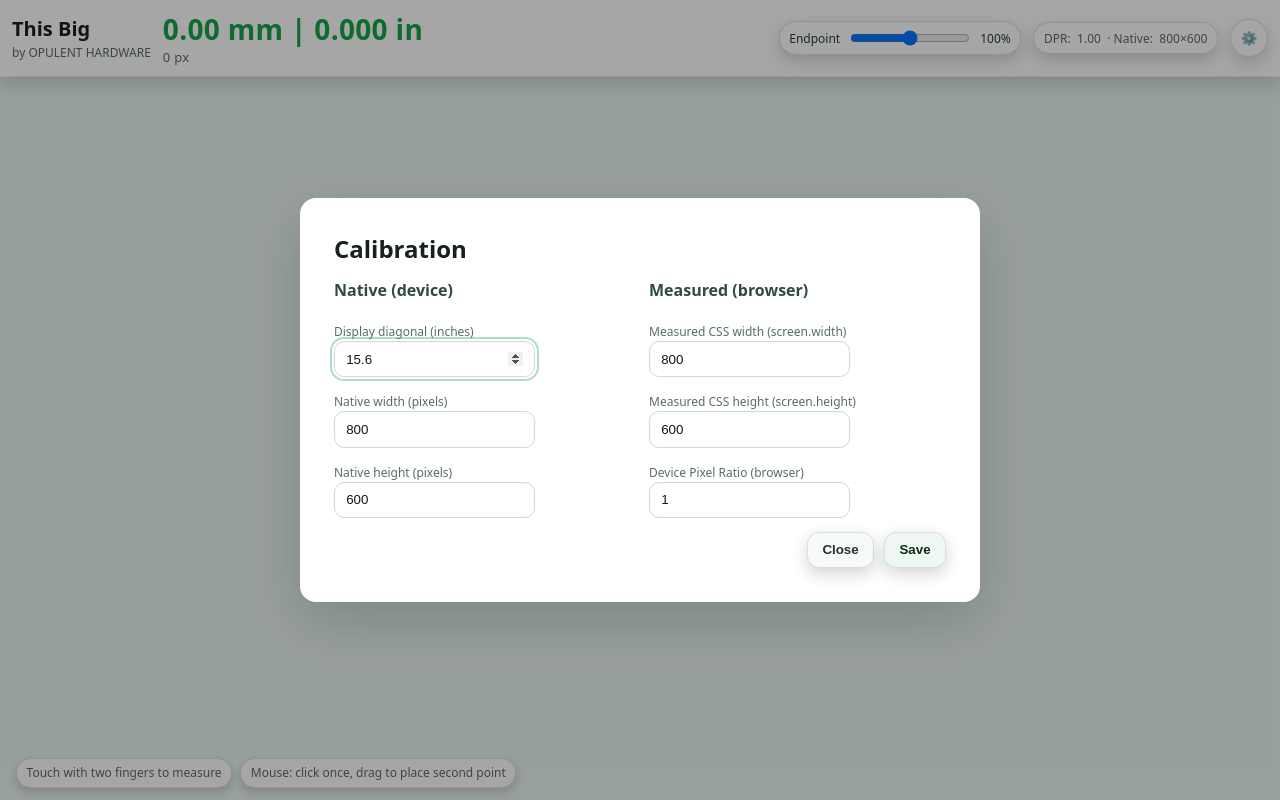
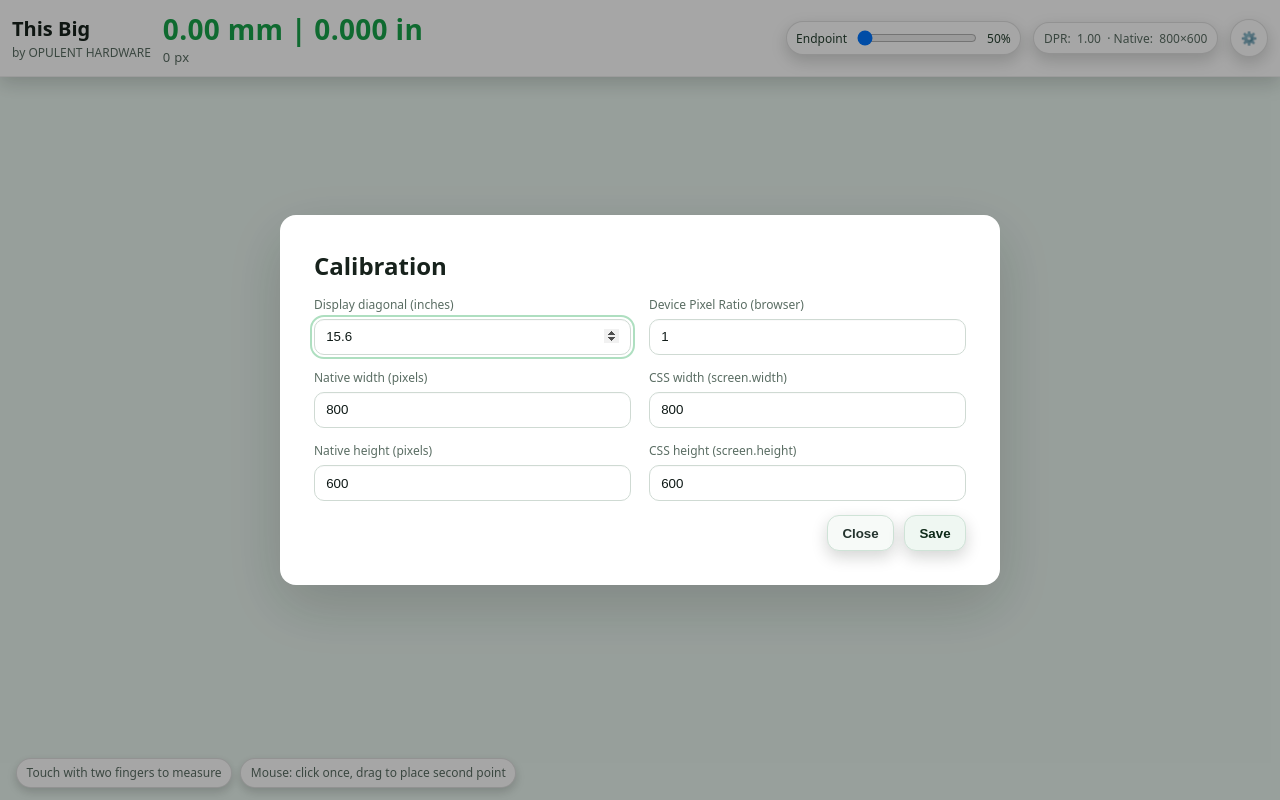
Before and after one commit to OPULENT-HARDWARE/About-This-Big, a plain HTML site: page index.html in a window 1280 px wide. Both pictures are taken after a click on the button "⚙️". Drawn offline with Linux system fonts and the light colour scheme.

Commit message:
Update index.html

```diff
--- a/index.html
+++ b/index.html
@@ -13,7 +13,7 @@
     --accent:#18a34a;           /* measure color */
     --shadow:rgba(16,24,16,.18);
     --card:#ffffff;
-    color-scheme: light;        /* don’t follow OS dark mode */
+    color-scheme: light;        /* don’t follow OS/Browser dark mode */
   }
   *{ box-sizing:border-box }
   html,body{
@@ -49,7 +49,7 @@
     background:var(--card); color:var(--ink); box-shadow:0 6px 16px var(--shadow)
   }
 
-  /* Handle-size slider */
+  /* Endpoint-size slider */
   .control{
     display:flex; align-items:center; gap:8px; padding:.35rem .6rem;
     border-radius:999px; background:#fff; border:1px solid rgba(0,0,0,.12);
@@ -78,21 +78,22 @@
   /* Modal — always light */
   dialog{
     border:0; border-radius:16px; background:#fff; color:var(--ink);
-    box-shadow:0 20px 60px var(--shadow); width:min(680px,92vw); color-scheme:light
+    box-shadow:0 20px 60px var(--shadow); width:min(720px,92vw); color-scheme:light
   }
   dialog::backdrop{background:rgba(0,0,0,.35)}
   .modal{padding:18px}
   .modal h2{margin:0 0 14px 0}
-  /* Two-column with explicit section headers */
+
+  /* Two-column grid with paired rows */
   .grid{
-    display:grid;
-    grid-template-columns:1fr 1fr;
-    gap:16px 18px;
-    align-items:start;
+    display:grid; grid-template-columns:1fr 1fr; gap:14px 18px; align-items:start;
   }
-  .section-title{font-weight:700; color:#2f4a3e; margin-bottom:6px}
-  .col{display:flex; flex-direction:column; gap:12px}
+  .row{display:contents;} /* allows label+input pairs to align in each column */
+
+  .col-title{grid-column:1 / -1; font-weight:700; color:#2f4a3e; margin:6px 0 2px}
+
   label{font-size:12px; color:var(--muted)}
+  .field{display:flex; flex-direction:column; gap:6px}
   input[type="number"], input[type="text"]{
     appearance:none; background:#fff !important; color:#0f1a17;
     border:1px solid #cfdad3; border-radius:10px; padding:.6rem .7rem;
@@ -126,8 +127,9 @@
 
     <div class="control" aria-label="Endpoint size control">
       <span>Endpoint</span>
-      <input id="handleSize" type="range" min="0.5" max="1.5" value="1" step="0.05" />
-      <span id="handleSizeVal">100%</span>
+      <!-- default 50% -->
+      <input id="handleSize" type="range" min="0.5" max="1.5" value="0.5" step="0.05" />
+      <span id="handleSizeVal">50%</span>
     </div>
 
     <div class="pill" id="sys">DPR: <span id="dpr"></span> · Native: <span id="cssdev"></span></div>
@@ -138,8 +140,9 @@
     <svg id="overlay" viewBox="0 0 100 100" preserveAspectRatio="none" aria-hidden="true">
       <line   id="line"  class="measure-line" x1="0" y1="0" x2="0" y2="0"/>
       <line   id="ghost" class="measure-line ghost" x1="0" y1="0" x2="0" y2="0"/>
-      <circle id="h1" class="handle" cx="-10" cy="-10" r="1.8"/>
-      <circle id="h2" class="handle" cx="-10" cy="-10" r="1.8"/>
+      <!-- Ellipses sized in viewBox units but computed from pixel radius so they render as true circles -->
+      <ellipse id="h1" class="handle" cx="-10" cy="-10" rx="1" ry="1"/>
+      <ellipse id="h2" class="handle" cx="-10" cy="-10" rx="1" ry="1"/>
       <text   id="midlabel" class="label" x="0" y="0">0.00 mm</text>
     </svg>
   </main>
@@ -152,38 +155,41 @@
   <dialog id="settings">
     <form method="dialog" class="modal">
       <h2>Calibration</h2>
+
       <div class="grid">
-        <!-- LEFT: Native (device) -->
-        <div class="col">
-          <div class="section-title">Native (device)</div>
-          <div>
+        <!-- Diagonal + DPR row (spans both columns) -->
+        <div class="row">
+          <div class="field" style="grid-column:1">
             <label>Display diagonal (inches)</label>
             <input type="number" step="0.01" id="diagIn" />
           </div>
-          <div>
+          <div class="field" style="grid-column:2">
+            <label>Device Pixel Ratio (browser)</label>
+            <input type="number" id="dprIn" disabled />
+          </div>
+        </div>
+
+        <!-- Width row: Native (left) | CSS (right) -->
+        <div class="row">
+          <div class="field" style="grid-column:1">
             <label>Native width (pixels)</label>
             <input type="number" step="1" id="wIn" />
           </div>
-          <div>
+          <div class="field" style="grid-column:2">
+            <label>CSS width (screen.width)</label>
+            <input type="number" id="cssW" disabled />
+          </div>
+        </div>
+
+        <!-- Height row: Native (left) | CSS (right) -->
+        <div class="row">
+          <div class="field" style="grid-column:1">
             <label>Native height (pixels)</label>
             <input type="number" step="1" id="hIn" />
           </div>
-        </div>
-
-        <!-- RIGHT: Measured CSS / Browser -->
-        <div class="col">
-          <div class="section-title">Measured (browser)</div>
-          <div>
-            <label>Measured CSS width (screen.width)</label>
-            <input type="number" id="cssW" disabled />
-          </div>
-          <div>
-            <label>Measured CSS height (screen.height)</label>
+          <div class="field" style="grid-column:2">
+            <label>CSS height (screen.height)</label>
             <input type="number" id="cssH" disabled />
-          </div>
-          <div>
-            <label>Device Pixel Ratio (browser)</label>
-            <input type="number" id="dprIn" disabled />
           </div>
         </div>
       </div>
@@ -205,8 +211,8 @@
   };
 
   // Handle size model
-  const HANDLE_R_DEFAULT = 1.8;      // viewBox units (1.8% of side)
-  let handleScale = 1.0;             // slider multiplier (0.5–1.5)
+  const HANDLE_R_BASE_PX = 10;   // base radius in *screen pixels*
+  let handleScale = 0.5;         // default 50%
 
   // Initialize with best guesses + persisted values
   function initGuesses(){
@@ -234,28 +240,28 @@
 
   // --- Settings dialog wiring ---
   const dlg   = document.getElementById('settings');
-  const diagIn = document.getElementById('diagIn');
-  const wIn   = document.getElementById('wIn');
-  const hIn   = document.getElementById('hIn');
-  const cssW  = document.getElementById('cssW');
-  const cssH  = document.getElementById('cssH');
-  const dprIn = document.getElementById('dprIn');
+  const diagInEl = document.getElementById('diagIn');
+  const wInEl   = document.getElementById('wIn');
+  const hInEl   = document.getElementById('hIn');
+  const cssWEl  = document.getElementById('cssW');
+  const cssHEl  = document.getElementById('cssH');
+  const dprInEl = document.getElementById('dprIn');
 
   document.getElementById('openSettings').addEventListener('click', ()=>{
-    diagIn.value = S.diagIn;
-    wIn.value = S.nativeW;
-    hIn.value = S.nativeH;
-    cssW.value = window.screen.width;
-    cssH.value = window.screen.height;
-    dprIn.value = S.dpr;
+    diagInEl.value = S.diagIn;
+    wInEl.value = S.nativeW;
+    hInEl.value = S.nativeH;
+    cssWEl.value = window.screen.width;
+    cssHEl.value = window.screen.height;
+    dprInEl.value = S.dpr;
     dlg.showModal();
   });
 
   document.getElementById('save').addEventListener('click', (e)=>{
     e.preventDefault();
-    S.diagIn  = parseFloat(diagIn.value) || S.diagIn;
-    S.nativeW = parseInt(wIn.value, 10) || S.nativeW;
-    S.nativeH = parseInt(hIn.value, 10) || S.nativeH;
+    S.diagIn  = parseFloat(diagInEl.value) || S.diagIn;
+    S.nativeW = parseInt(wInEl.value, 10) || S.nativeW;
+    S.nativeH = parseInt(hInEl.value, 10) || S.nativeH;
     save();
     updateSystemBadge();
     render();
@@ -296,10 +302,20 @@
     return { x: (x - r.left) / r.width * 100, y: (y - r.top) / r.height * 100 };
   }
 
+  // Convert a *pixel* radius to viewBox units so circles remain circular even with preserveAspectRatio="none"
+  function pixelRadiusToVB(rPx){
+    const r = stage.getBoundingClientRect();
+    return {
+      rx: (rPx / r.width)  * 100,
+      ry: (rPx / r.height) * 100
+    };
+  }
+
   function setHandleRadius(){
-    const r = HANDLE_R_DEFAULT * handleScale;
-    h1.setAttribute('r', r);
-    h2.setAttribute('r', r);
+    const rPx = HANDLE_R_BASE_PX * handleScale;
+    const {rx, ry} = pixelRadiusToVB(rPx);
+    h1.setAttribute('rx', rx); h1.setAttribute('ry', ry);
+    h2.setAttribute('rx', rx); h2.setAttribute('ry', ry);
   }
 
   function updateGraphics(){
@@ -324,13 +340,13 @@
     ghost.setAttribute('x1', vb1.x); ghost.setAttribute('y1', vb1.y);
     ghost.setAttribute('x2', vb2.x); ghost.setAttribute('y2', vb2.y);
 
-    // circular handles
+    // circular endpoints (ellipses with rx/ry computed from px radius)
     h1.setAttribute('cx', vb1.x); h1.setAttribute('cy', vb1.y);
     h2.setAttribute('cx', vb2.x); h2.setAttribute('cy', vb2.y);
 
     // Numeric readout
     const dxCss = b.x - a.x, dyCss = b.y - a.y;
-    const distPx = Math.hypot(dxCss, dyCss);          // CSS px
+    const distPx = Math.hypot(dxCss, dyCss);
     const pxPerMM = cssPxPerMM();
     const mm = distPx / pxPerMM;
     const inches = mm / 25.4;
```
